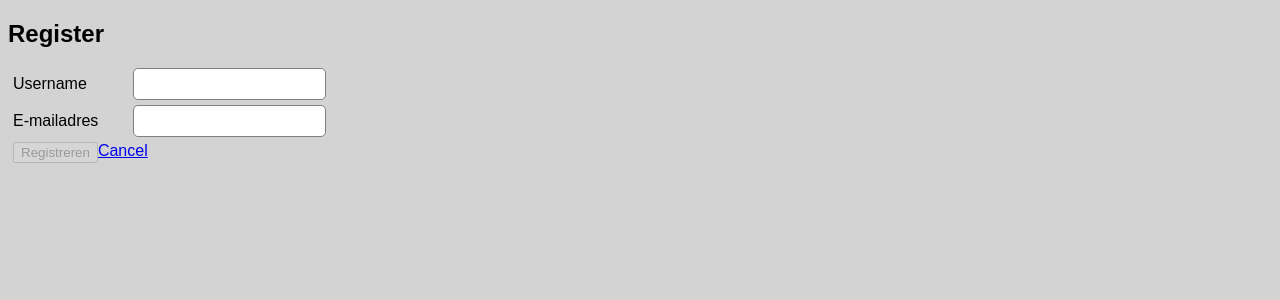
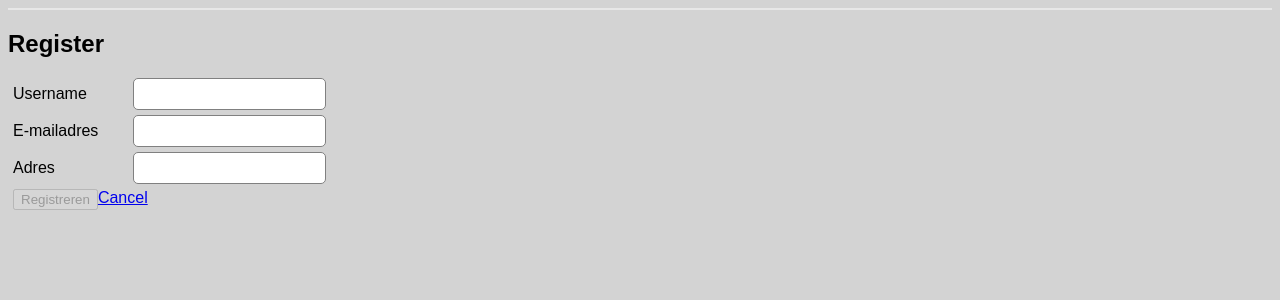
Before and after one commit to Jijsje/Marktplaats2Angular, an Angular app in the folder marktplaats/: page /registratie in a window 1280 px wide. Shown: the top 300 px of the page. Built offline with nearby package versions, Linux system fonts and the light colour scheme.

Commit message:
reactive form bij registratie

```diff
--- a/marktplaats/src/app/app.component.css
+++ b/marktplaats/src/app/app.component.css
@@ -0,0 +1,45 @@
+ul {
+  list-style-type: none;
+  margin: 0;
+  padding: 0;
+  overflow: hidden;
+  border: 1px solid #e7e7e7;
+  background-color: rgb(30, 138, 210);
+}
+
+li {
+  float: left;
+  border-right: 1px solid #bbb;
+}
+
+/*li:last-child {*/
+/*  border-right: none;*/
+/*  float: right;*/
+/*}*/
+
+li a, li #today {
+  display: block;
+  color: #313131;
+  text-align: center;
+  padding: 14px 16px;
+  text-decoration: none;
+  font-weight: bold;
+}
+
+li a:hover:not(.activeMenu) {
+  background-color: #ddd;
+  color: #444444;
+}
+
+li a:hover.activeMenu {
+  background-color: #222222;
+}
+
+li .activeMenu {
+  color: rgb(238, 238, 238);;
+  background-color: #585858;
+}
+
+.user{
+  text-align: right;
+}
--- a/marktplaats/src/app/pages/registratie/registratie.component.html
+++ b/marktplaats/src/app/pages/registratie/registratie.component.html
@@ -1,15 +1,19 @@
 <h2>Register</h2>
-<form (submit)="registreren()" novalidate #f="ngForm" >
+<form (ngSubmit)="registreren()"  [formGroup]="registerForm">
   <div>
     <label for="username">Username </label>
-    <input type="text" id="username" name="username" [(ngModel)]="gebruiker.username" required>
+    <input type="text" id="username" name="username" formControlName="username" class="form-control">
   </div>
   <div>
     <label for="emailadres">E-mailadres </label>
-    <input type="text" id="emailadres" name="emailadres" [(ngModel)]="gebruiker.emailadres" required>
+    <input type="text" id="emailadres" name="emailadres" formControlName="emailadres" class="form-control">
   </div>
   <div>
-    <button [disabled]="f.invalid" >
+    <label for="adres">Adres </label>
+    <input type="text" id="adres" name="adres" formControlName="adres" class="form-control">
+    </div>
+<div>
+    <button type="submit" [disabled]="!registerForm.valid" >
      Registreren
     </button>
     <a routerLink="/login" class="btn btn-link">Cancel</a>
--- a/marktplaats/src/app/pages/registratie/registratie.component.ts
+++ b/marktplaats/src/app/pages/registratie/registratie.component.ts
@@ -1,9 +1,8 @@
-import {Component, OnInit} from '@angular/core';
+import {Component, Input, OnInit} from '@angular/core';
 import {Gebruiker} from "../../model/gebruiker";
 import {GebruikerService} from "../../services/gebruiker.service";
 import {Router} from "@angular/router";
-import {FormBuilder, FormGroup, Validators} from "@angular/forms";
-import { first } from 'rxjs/operators';
+import {FormBuilder, FormControl, FormGroup, Validators} from "@angular/forms";
 
 @Component({
   selector: 'app-registratie',
@@ -13,22 +12,26 @@ import { first } from 'rxjs/operators';
 export class RegistratieComponent implements OnInit {
   registerForm!: FormGroup;
   loading = false;
-  gebruiker = {} as Gebruiker;
+  @Input() gebruiker!: Gebruiker;
+  // gebruiker = {} as Gebruiker;
 
   constructor(
     private formBuilder: FormBuilder,
     private service: GebruikerService,
-              private router: Router,) {
+    private router: Router,) {
   }
 
-  ngOnInit(){
-    this.registerForm = this.formBuilder.group({
-      username: ['', Validators.required]
+  ngOnInit() {
+    this.registerForm = new FormGroup({
+      username: new FormControl('', [Validators.required]),
+      emailadres: new FormControl('', [Validators.required]),
+      adres: new FormControl('', [Validators.required])
     });
   }
 
   registreren(): void {
-    this.service.add(this.gebruiker)
+    this.service.add(this.registerForm.value)
+    this.registerForm.reset();
     this.router.navigate(['/login'])
   }
 }
--- a/marktplaats/src/app/services/gebruiker.service.ts
+++ b/marktplaats/src/app/services/gebruiker.service.ts
@@ -9,7 +9,7 @@ export class GebruikerService {
   constructor(private http: HttpClient) {
   }
 
-  private url = serverUrl + '/gebruikers/';
+  private url = serverUrl + '/gebruikers';
   private gebruikerSubject = new Subject<Gebruiker[]>();
 
   add(gebruiker: Gebruiker) {
@@ -21,8 +21,8 @@ export class GebruikerService {
   getGebruikers(): Observable<Gebruiker[]> {
     this.http.get<Gebruiker[]>(this.url)
       .subscribe(
-        contacts => {
-          this.gebruikerSubject.next(contacts);
+        gebruikers => {
+          this.gebruikerSubject.next(gebruikers);
         });
     return this.gebruikerSubject;
   }
```
Also changed, not shown: marktplaats/src/app/model/gebruiker.ts (+4 -3 lines).
